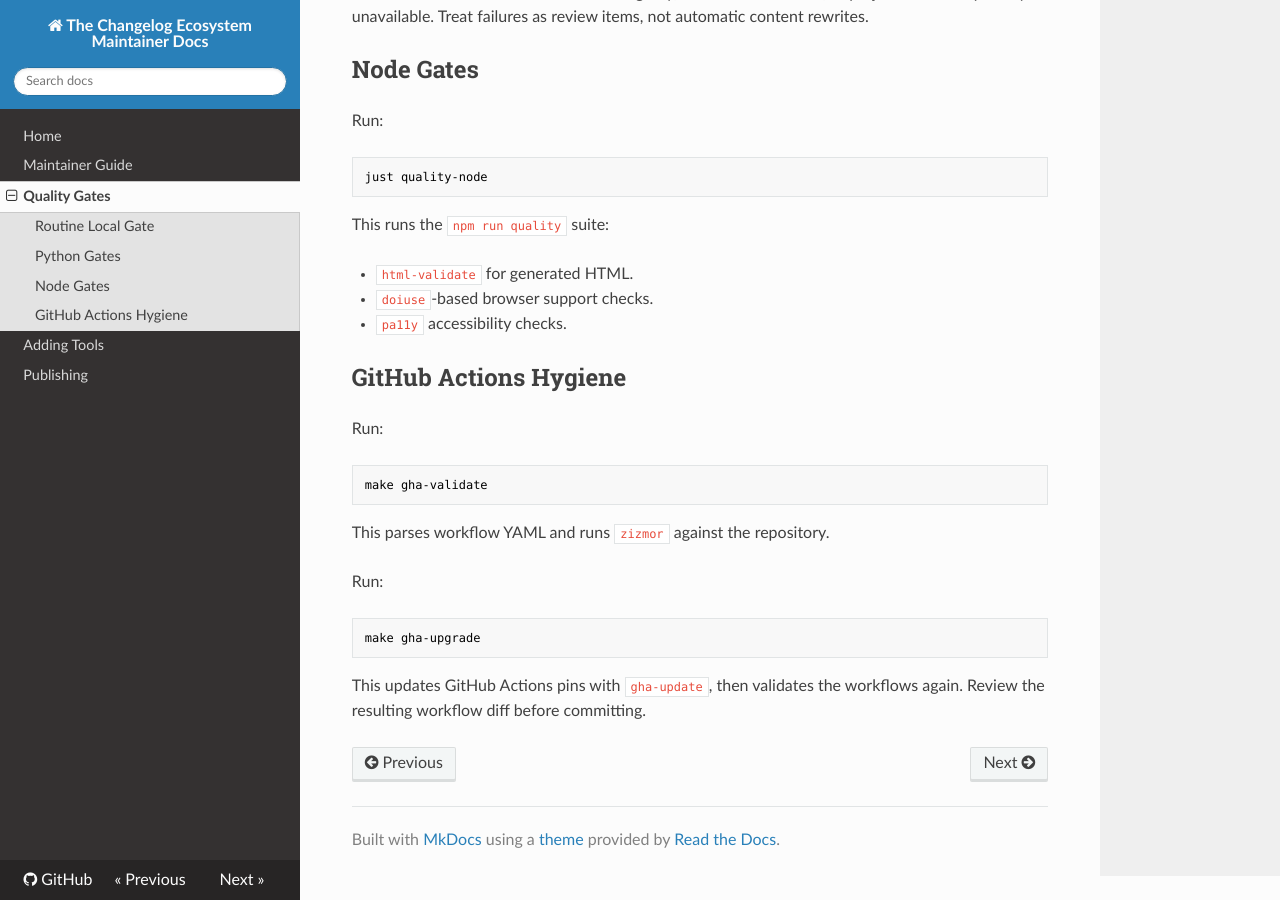
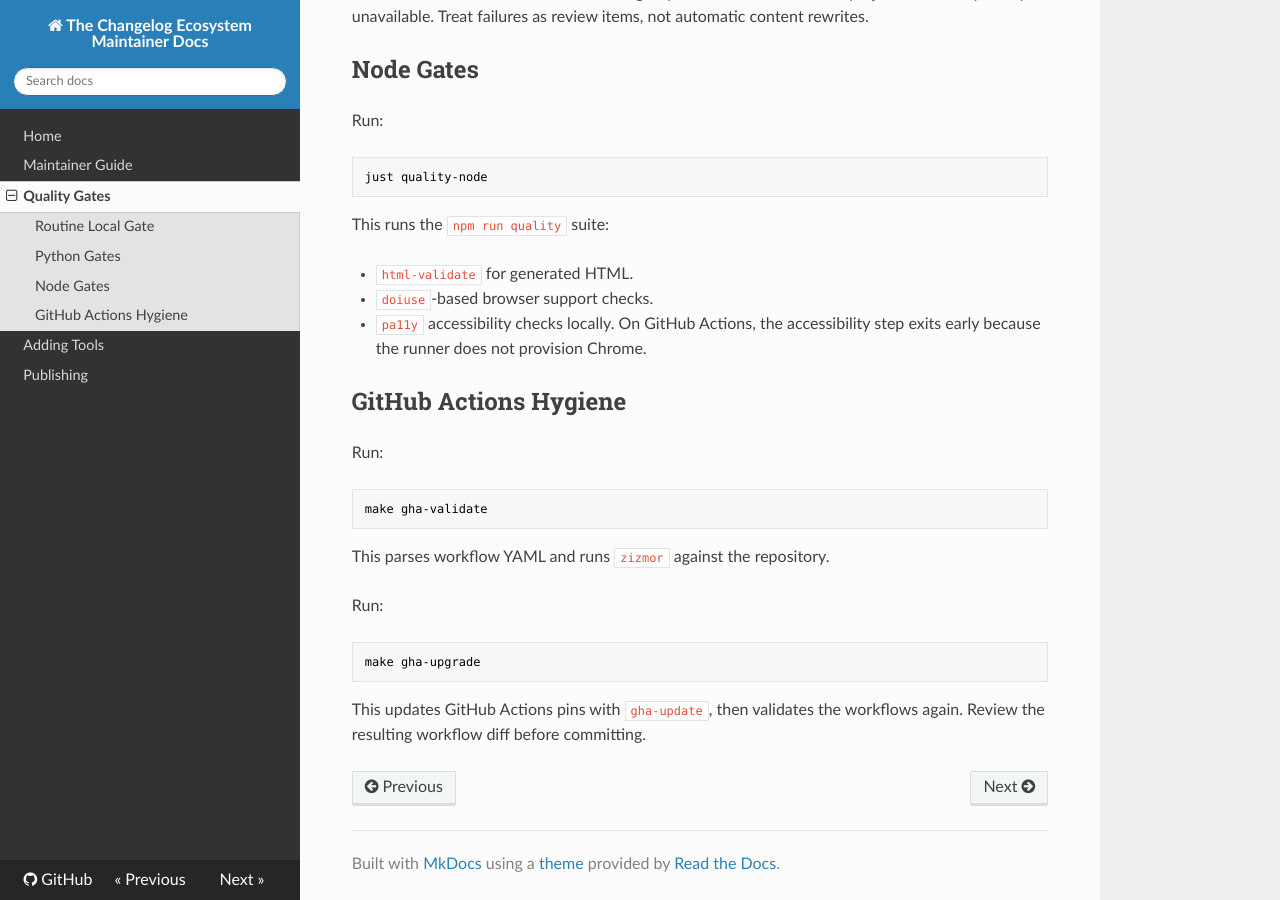
Before and after one commit to matthewdeanmartin/the_changelog_ecosystem, an MkDocs documentation site: the page built from rtd/quality-gates.md, in a window 1280 px wide and 900 px high, scrolled down 771 px. Built offline with MkDocs 1.6.1, drawn with Linux system fonts in a browser that asks for light colours; nearby versions of some CDN libraries.

Commit message:
Changed: skip browser-dependent validation steps in CI

```diff
--- a/rtd/quality-gates.md
+++ b/rtd/quality-gates.md
@@ -47,7 +47,8 @@ This runs the `npm run quality` suite:
 
 - `html-validate` for generated HTML.
 - `doiuse`-based browser support checks.
-- `pa11y` accessibility checks.
+- `pa11y` accessibility checks locally. On GitHub Actions, the accessibility step
+  exits early because the runner does not provision Chrome.
 
 ## GitHub Actions Hygiene
 
```
Also changed, not shown: 2 other files.
